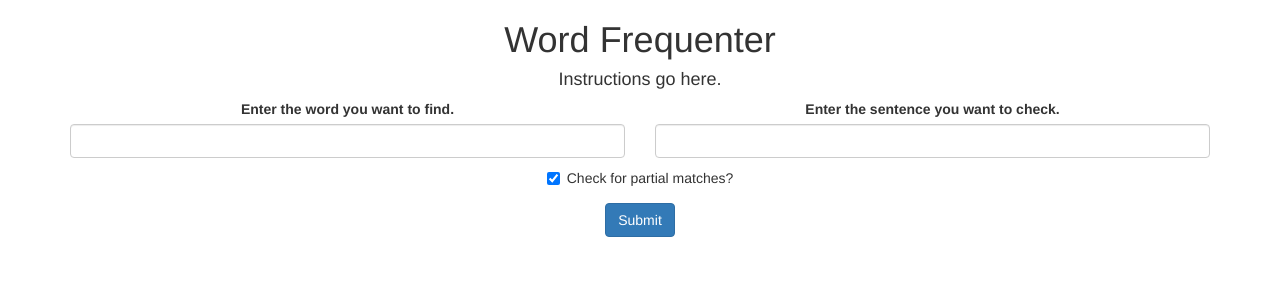
After one commit to Lazuli42/word-frequency, a PHP site: template views/form.html.twig in a window 1280 px wide. The commit adds this page. Shown: the top 300 px of the page. Run offline with PHP 8.4, Linux system fonts and the light colour scheme; the template is opened without the code that fills it, so the values that code supplies are empty; some libraries are stand-ins or nearby versions.

Commit message:
complete front end

```diff
--- a/src/Word_Counter.php
+++ b/src/Word_Counter.php
@@ -13,17 +13,17 @@
 
         function getSentence()
         {
-            return $this-> (string) $this->sentence;
+            return (string) $this->sentence;
         }
 
         function getMatches()
         {
-            return (number) $this->matches;
+            return $this->matches;
         }
 
         function find_match($word, $sentence, $partial_matches)
         {
-            $this->work = $word;
+            $this->word = $word;
             $this->sentence = $sentence;
 
             $word_lowercase = strtolower($word);
--- /dev/null
+++ b/views/form.html.twig
@@ -0,0 +1,43 @@
+<!DOCTYPE html>
+<html>
+<head>
+    <link rel="stylesheet" href="https://maxcdn.bootstrapcdn.com/bootstrap/3.3.7/css/bootstrap.min.css">
+    <title>Word Frequency</title>
+</head>
+<body>
+    <div class="container text-center">
+        <h1>Word Frequenter</h1>
+        <h4>Instructions go here.</h4>
+        <form action="find_match">
+            <div class="form-group">
+                <div class="row">
+                    <div class="col-sm-6">
+                        <label for="word">Enter the word you want to find.</label>
+                        <input name="word" type="text" class="form-control" id="word" required>
+                    </div>
+
+                    <div class="col-sm-6">
+                        <label for="sentence">Enter the sentence you want to check.</label>
+                        <input name="sentence" type="text" class="form-control" id="sentence" required>
+                    </div>
+                </div> <!-- end row -->
+                <div class="checkbox row">
+                  <label>
+                    <input name="partial_matches" type="checkbox" value="true" checked>
+                    Check for partial matches?
+                  </label>
+                </div>
+            </div>
+
+            <button type="submit" class="btn btn-primary">Submit</button>
+        </form>
+        {% if word_counter is not empty %}
+            {% if word_counter.getMatches == 1 %}
+            <h2>"{{word_counter.getWord}}" is in "{{word_counter.getSentence}}" {{word_counter.getMatches}} time.</h2>
+            {% else %}
+                <h2>"{{word_counter.getWord}}" is in "{{word_counter.getSentence}}" {{word_counter.getMatches}} times.</h2>
+            {% endif %}
+        {% endif %}
+    </div>
+</body>
+</html>
--- /dev/null
+++ b/web/index.php
@@ -0,0 +1,4 @@
+<?php
+    $website = require_once __DIR__."/../app/app.php";
+    $website->run();
+ ?>
```
Also changed, not shown: app/app.php (added, +19 -0 lines).
